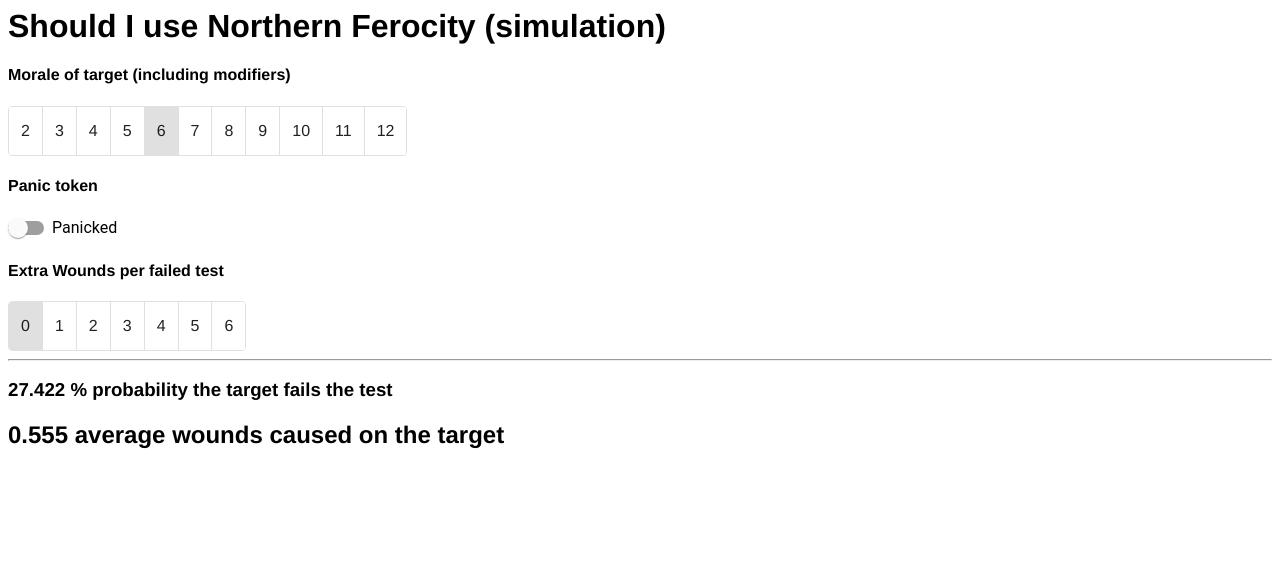
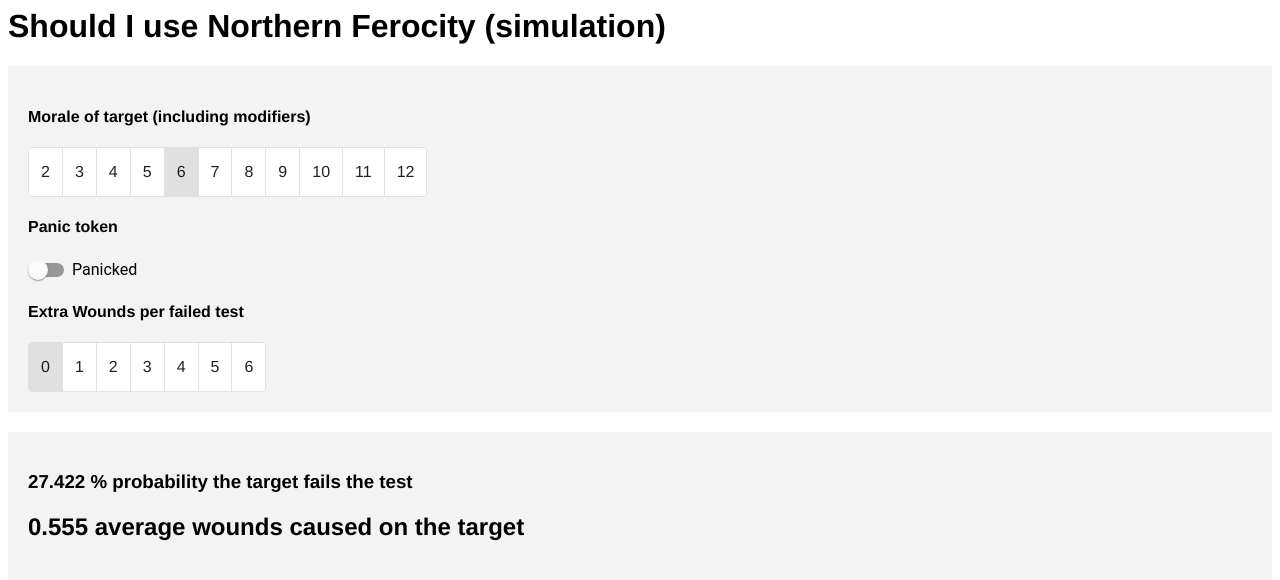
Before and after one commit to Chris-something/asoiaf-damage-tester, an Angular app: page / in a window 1280 px wide. Shown: the top 580 px of the page. Built offline with nearby package versions, Linux system fonts and the light colour scheme.

Commit message:
minor styles impro

```diff
--- a/src/app/app.component.css
+++ b/src/app/app.component.css
@@ -8,3 +8,9 @@ label {
   width: 300px;
   display: inline-block;
 }
+
+.box {
+  background: #f3f3f3;
+  padding: 20px;
+  margin-bottom: 20px;
+}
--- a/src/app/app.component.html
+++ b/src/app/app.component.html
@@ -1,6 +1,5 @@
 <h1>Should I use Northern Ferocity (simulation)</h1>
-<div [formGroup]="panicForm">
-
+<div class="box" [formGroup]="panicForm">
   <h4>Morale of target (including modifiers)</h4>
   <mat-button-toggle-group formControlName="morale" aria-label="Morale of target (including modifiers)">
     <mat-button-toggle [value]="2">2</mat-button-toggle>
@@ -36,8 +35,14 @@
 
   </div>
 
+
+
 </div>
-<hr>
-<h3>{{res$ | async | number:'1.0-3'}} % probability the target fails the test</h3>
 
-<h2>{{dmg$ | async | number:'1.0-3' }} average wounds caused on the target</h2>
+<div class="box">
+
+  <h3>{{res$ | async | number:'1.0-3'}} % probability the target fails the test</h3>
+
+  <h2>{{dmg$ | async | number:'1.0-3' }} average wounds caused on the target</h2>
+
+</div>
--- a/src/app/app.module.ts
+++ b/src/app/app.module.ts
@@ -13,6 +13,8 @@ import {
   MatSlideToggle,
   MatSlideToggleModule
 } from "@angular/material/slide-toggle";
+import { MatCardModule } from "@angular/material/card";
+import { MatDividerModule } from "@angular/material/divider";
 
 @NgModule({
   imports: [
@@ -23,7 +25,9 @@ import {
     MatFormFieldModule,
     MatButtonToggleModule,
     MatInputModule,
-    MatSlideToggleModule
+    MatSlideToggleModule,
+    MatCardModule,
+    MatDividerModule
   ],
   declarations: [AppComponent, HelloComponent],
   bootstrap: [AppComponent]
```
